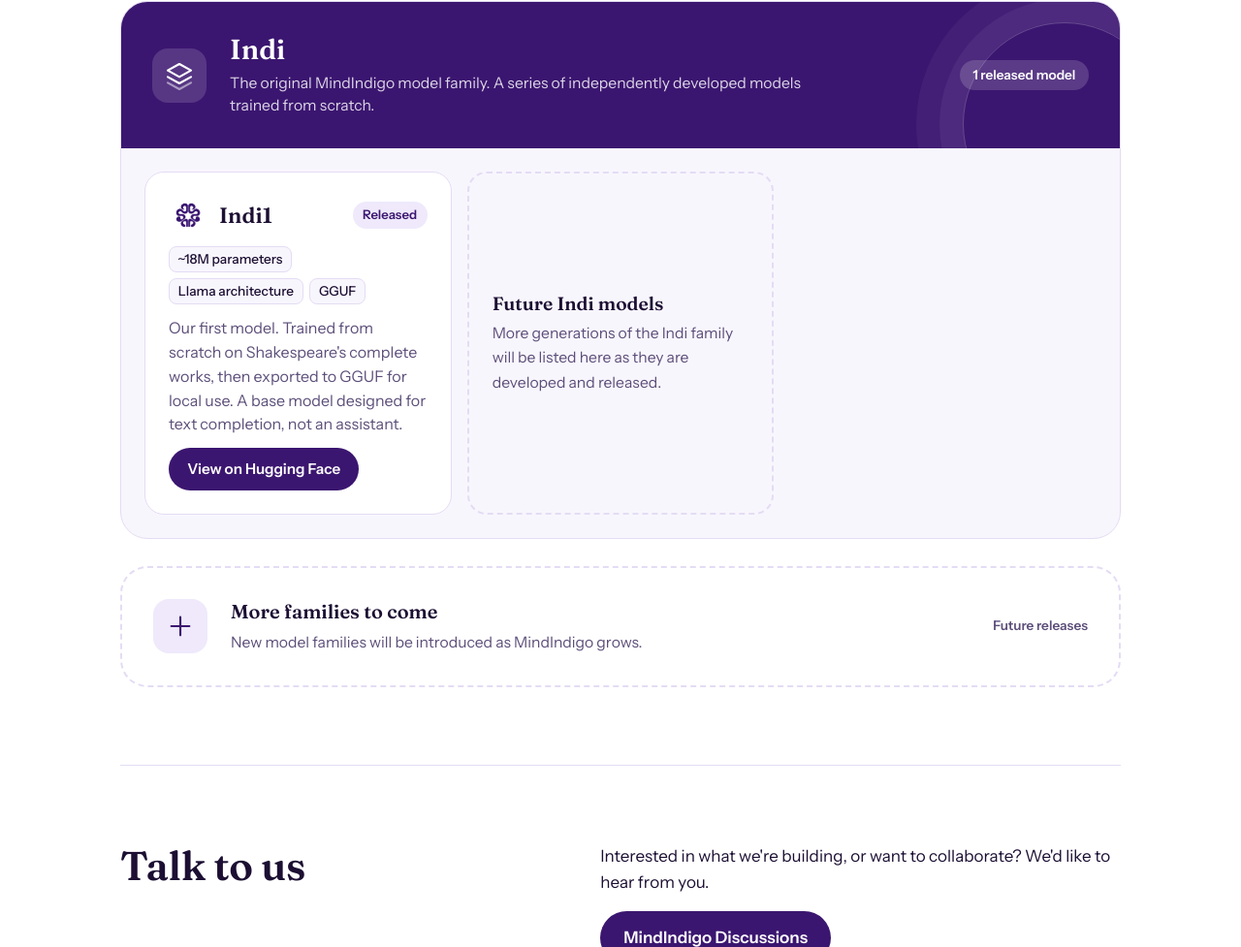
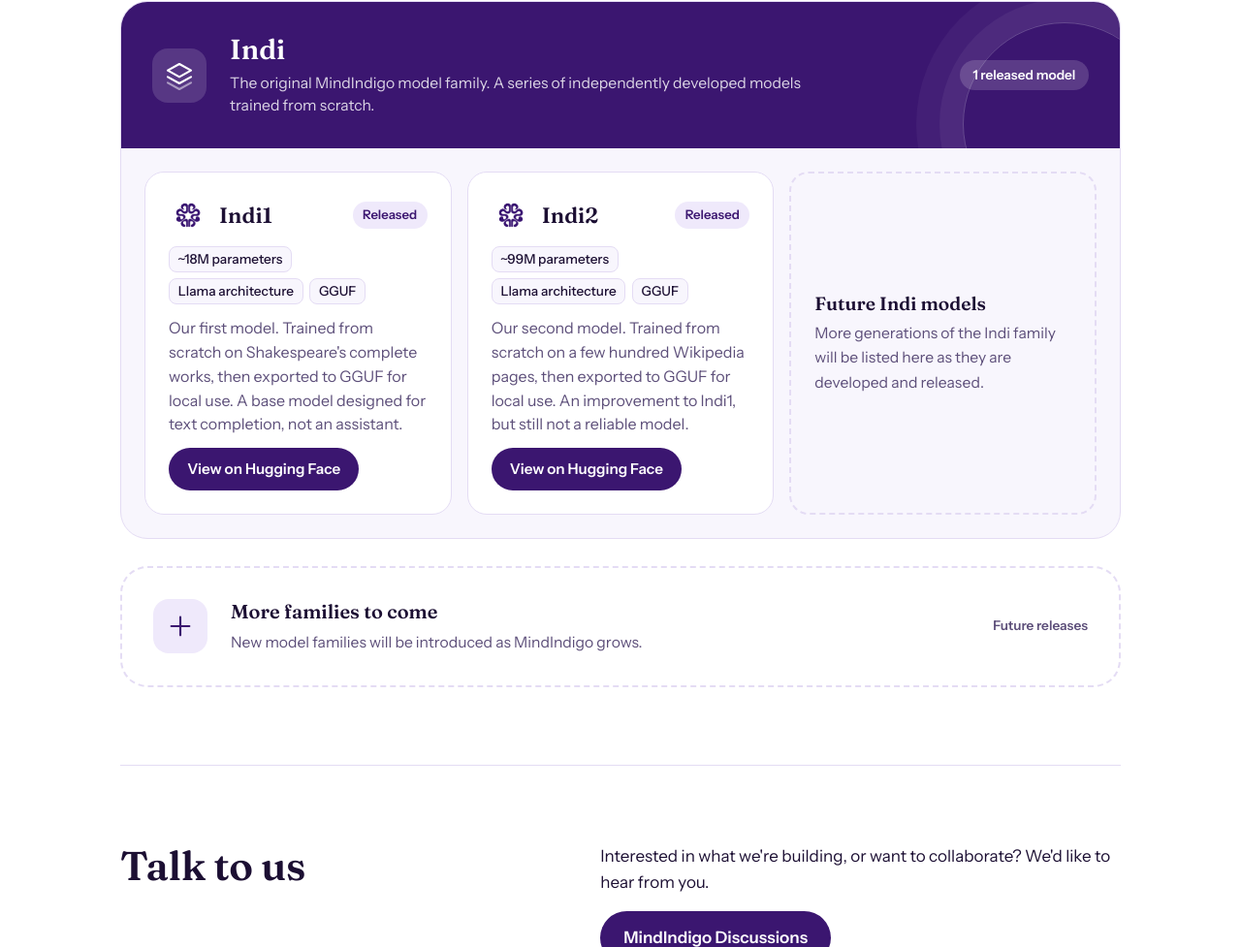
Before and after one commit to mindindigo/mindindigo.github.io, a plain HTML site: page index.html in a window 1280 px wide. Shown: the part 1331-2308 px from the top of the page at 97% size. Drawn offline with Linux system fonts and the light colour scheme.

Commit message:
Update index.html

```diff
--- a/index.html
+++ b/index.html
@@ -704,11 +704,40 @@
                 </p>
 
                 <a class="btn small"
-                   href="https://huggingface.co/MindIndigo/indi1"
+                   href="https://huggingface.co/MindIndigo/Indi1"
                    target="_blank" rel="noopener">
                   View on Hugging Face
                 </a>
               </div>
+
+              <!-- Indi 2 -->
+
+              <div class="model">
+                <div class="model-top">
+                  <img class="mark" src="images/logo.webp" alt="MindIndigo">
+                  <h4>Indi2</h4>
+                  <span class="status">Released</span>
+                </div>
+
+                <div class="chips">
+                  <span>~99M parameters</span>
+                  <span>Llama architecture</span>
+                  <span>GGUF</span>
+                </div>
+
+                <p>
+                  Our second model. Trained from scratch on a few hundred
+                  Wikipedia pages, then exported to GGUF for local use.
+                  An improvement to Indi1, but still not a reliable model.
+                </p>
+
+                <a class="btn small"
+                   href="https://huggingface.co/MindIndigo/Indi2"
+                   target="_blank" rel="noopener">
+                  View on Hugging Face
+                </a>
+              </div>
+
 
               <!-- Future Indi models -->
 
```
